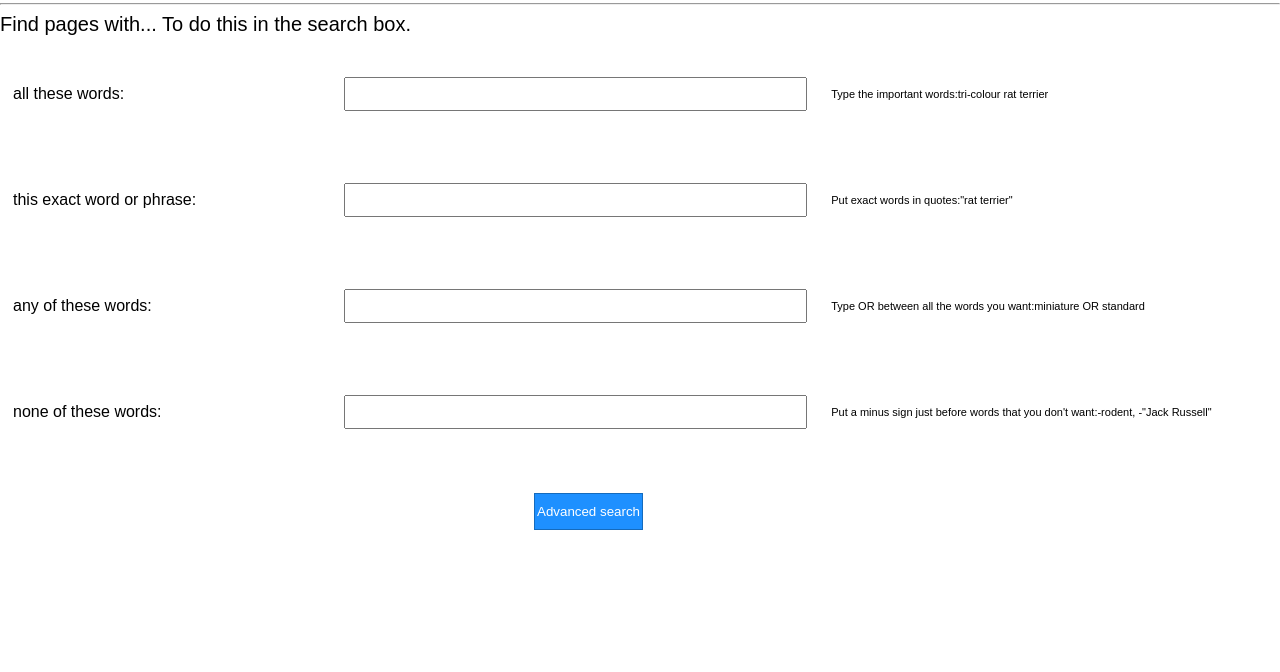
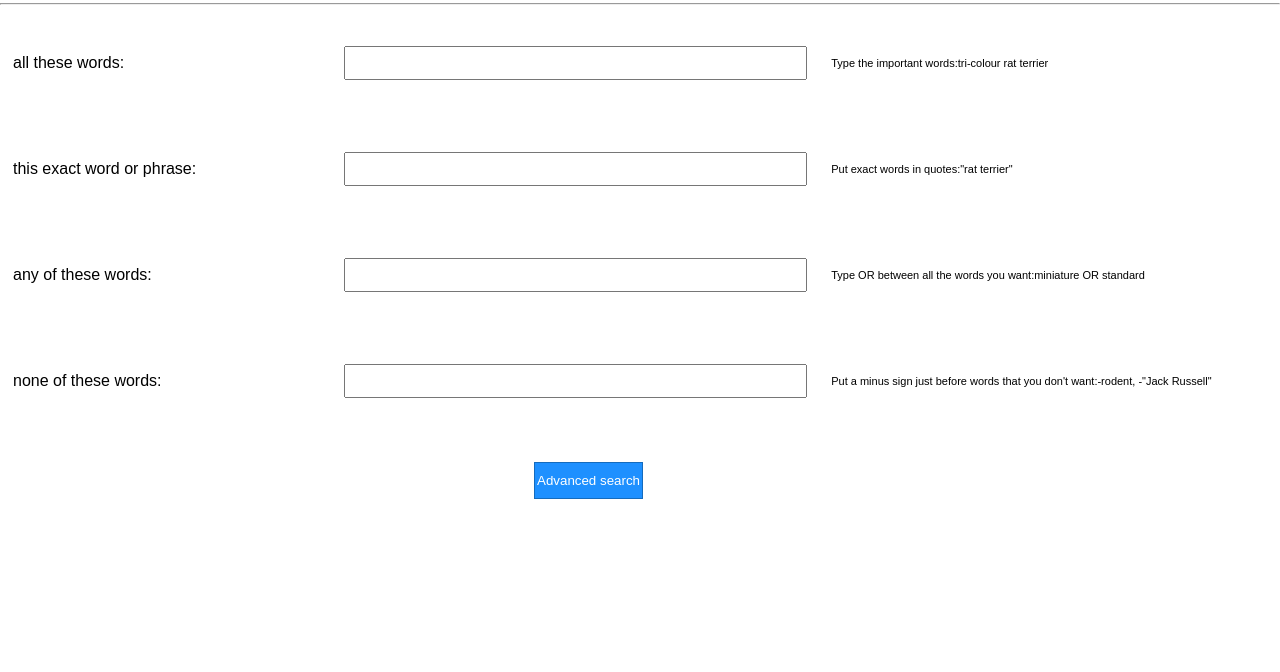
Before and after one commit to ahmed-sh95/project, a plain HTML site: page adv.html in a window 1280 px wide. Shown: the part 128-800 px from the top of the page. Drawn offline with Linux system fonts and the light colour scheme.

Commit message:
Update adv.html

```diff
--- a/adv.html
+++ b/adv.html
@@ -22,11 +22,6 @@
             <hr>
             <div class="text-left">
                 <form action="https://google.com/search">
-                    <div class="h2">
-                    <label>Find pages with...</label>
-                    <label>To do this in the search box.</label>
-                    </div>
-
                     <div class="row">
                         <div class="col">
                         <p> all these words:</p>
```
